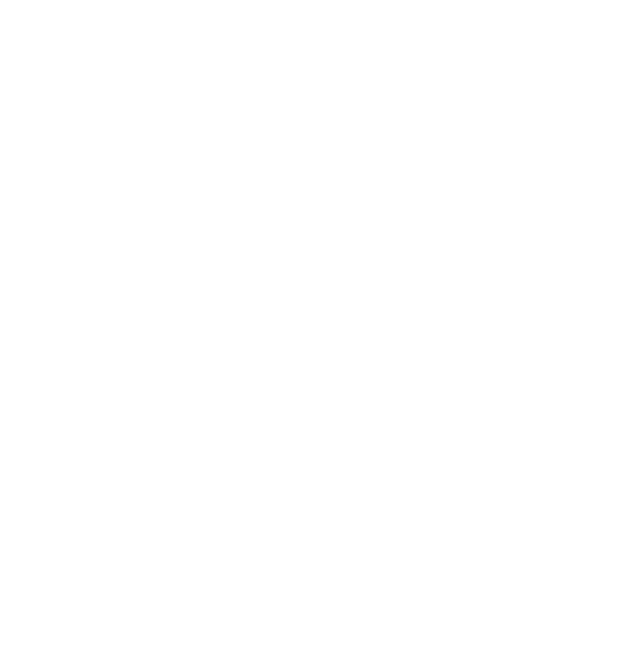
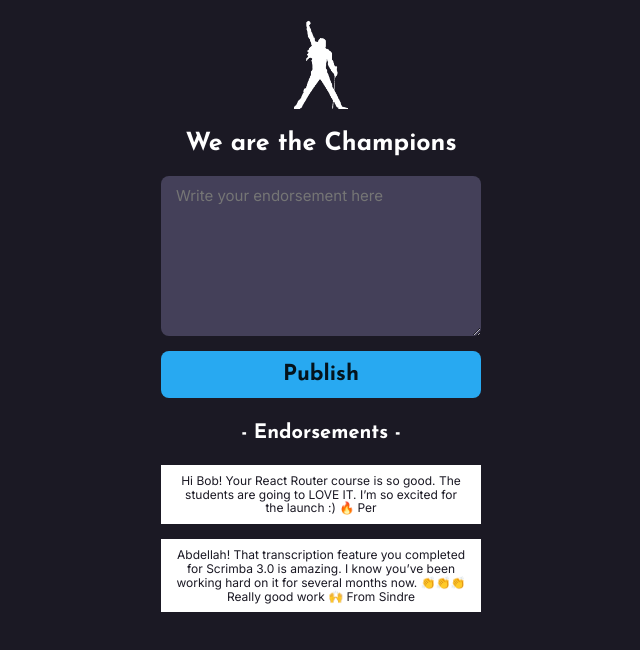
Before and after one commit to markghsu/scrimba-champions, a plain HTML site: page index.html in a window 1280 px wide. Shown: the whole page, without its empty margins (319-959 px from the left). Drawn offline with nearby package versions, Linux system fonts and the light colour scheme.

Commit message:
Basic HTML/CSS Stylings Add favicons and webmanifest

```diff
--- a/index.html
+++ b/index.html
@@ -5,10 +5,30 @@
         <meta http-equiv="X-UA-Compatible" content="IE=edge">
         <meta name="viewport" content="width=device-width, initial-scale=1">
         <link rel="stylesheet" href="https://cdnjs.cloudflare.com/ajax/libs/normalize/8.0.1/normalize.css">
+        <link rel="preconnect" href="https://fonts.googleapis.com">
+        <link rel="preconnect" href="https://fonts.gstatic.com" crossorigin>
+        <link href="https://fonts.googleapis.com/css2?family=Inter&family=Josefin+Sans:wght@400;700&display=swap" rel="stylesheet">
         <link rel="stylesheet" type="text/css" href="style.css">
+        <link rel="apple-touch-icon" sizes="180x180" href="/assets/apple-touch-icon.png">
+        <link rel="icon" type="image/png" sizes="32x32" href="/assets/favicon-32x32.png">
+        <link rel="icon" type="image/png" sizes="16x16" href="/assets/favicon-16x16.png">
+        <link rel="manifest" href="/site.webmanifest">
         <title>We are the Champions</title>
     </head>
     <body>
+        <header>
+            <img src="assets/freddie.png" alt="Silhouette of Freddie Mercury with hand raised" class="main-img">
+            <h1 class="title">We are the Champions</h1>
+        </header>
+        <main>
+            <textarea id="endorsement-input" placeholder="Write your endorsement here"></textarea>
+            <button id="publish-btn">Publish</button>
+            <h2 class="section-title" id="endorsement-title">- Endorsements -</h2>
+            <ul id="endorsement-list">
+                <li class="endorsement">Hi Bob! Your React Router course is so good. The students are going to LOVE IT. I’m so excited for the launch :) 🔥 Per</li>
+                <li class="endorsement">Abdellah! That transcription feature you completed for Scrimba 3.0 is amazing. I know you’ve been working hard on it for several months now. 👏👏👏 Really good work 🙌
+From Sindre</li>
+            </ul>
         <script type="text/javascript" src="index.js" type="module"></script>
     </body>
 </html>
--- a/style.css
+++ b/style.css
@@ -1,4 +1,96 @@
+* {
+    box-sizing: border-box;
+}
+
 html, body {
     margin: 0;
     padding: 0;
+    background: #1B1924;
+    color: #FFF;
+    font-family: Inter, sans-serif;
 }
+
+.main-img {
+    display: block;
+    width: 90px;
+    margin: 20px auto;
+}
+
+.title {
+    font-family: Josefin Sans, sans-serif;
+    font-size: 25px;
+    font-weight: 700;
+    text-align: center;
+}
+
+main {
+    display: flex;
+    flex-direction: column;
+    align-items: stretch;
+    width: 320px;
+    margin: 0 auto;
+    text-align: center;
+}
+
+textarea {
+    background: #444059;
+    color: #FFF;
+    min-width: 320px;
+    min-height: 160px;
+    padding: 0.75em 1em;
+    font-size: 15px;
+    font-family: Inter, sans-serif;
+    border-radius: 8px;
+    border: none;
+}
+
+#publish-btn {
+    display: block;
+    border-radius: 8px;
+    border: none;
+    background: #28A9F1;
+    color: #04131C;
+    cursor: pointer;
+    text-align: center;
+    font-family: Josefin Sans;
+    font-size: 22px;
+    font-weight: 700;
+    margin: 15px auto 0;
+    padding: 0.5em 1em;
+    width: 100%;
+}
+
+#publish-btn:hover {
+    background: #0C81C0;
+}
+
+#publish-btn:active {
+    transform: translate(1px,1px);
+}
+
+.section-title {
+    text-align: center;
+    font-family: Josefin Sans;
+    font-size: 20px;
+    font-weight: 700;
+    margin: 24px auto 0;
+}
+
+#endorsement-list {
+    list-style: none;
+    padding: 0;
+    margin: 20px auto 0;
+    display: flex;
+    flex-direction: column;
+    gap: 15px;
+}
+
+#endorsement-list > li {
+    background: #FFF;
+    color: #1B1924;
+    font-family: Inter;
+    font-size: 12px;
+    font-weight: 400;
+    margin: 0;
+    padding: 0.75em 1.25em;
+}
```
Also changed, not shown: assets/android-chrome-192x192.png (added), assets/android-chrome-512x512.png (added), assets/apple-touch-icon.png (added), assets/favicon-16x16.png (added), assets/favicon-32x32.png (added), assets/favicon.ico (added), site.webmanifest (added).
